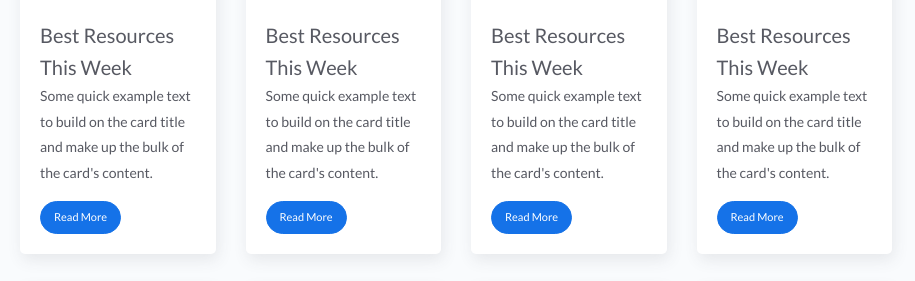
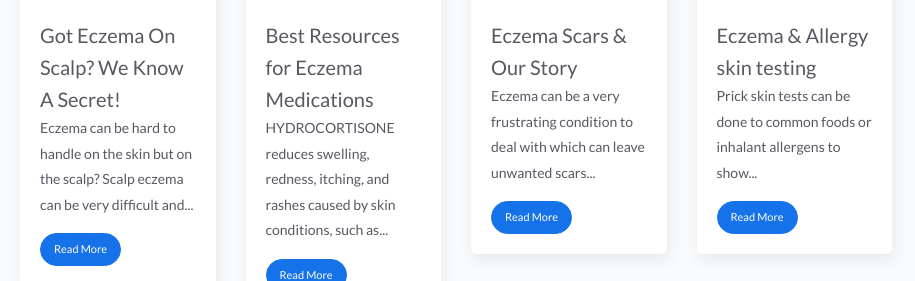
Before and after one commit to KamaljeetSahoo/EczeCare, a Django app: page / in a window 1280 px wide. Shown: the part 1697-1978 px from the top of the page, without its empty margins (309-1224 px from the left). Run offline with Django 4.2, Linux system fonts and the light colour scheme; some libraries are stand-ins or nearby versions.

Commit message:
Update landing_page.html

```diff
--- a/templates/pages/landing_page.html
+++ b/templates/pages/landing_page.html
@@ -157,6 +157,31 @@
 			<div class="row">
 				<div class="col-md-3">
 					<div class="card card-post card-round">
+						<img class="card-img-top" style="height: 150px;" src="https://www.oureczemastory.com/wp-content/uploads/2020/05/Untitled-design-2020-05-31T171816.426-400x250.png" alt="Card image cap">
+					    <div class="card-body">
+							<!--<div class="d-flex">
+								<div class="avatar">
+									<img src="/static/assets/img/profile2.jpg" alt="..." class="avatar-img rounded-circle">
+								</div>
+								<div class="info-post ml-2">
+									<p class="username">Joko Subianto</p>
+									<p class="date text-muted">20 Jan 18</p>
+								</div>
+							</div>
+							<div class="separator-solid"></div>
+							<p class="card-category text-info mb-1"><a href="#">Design</a></p> -->
+							<h3 class="card-title">
+								<a href="#">
+									Got Eczema On Scalp? We Know A Secret!
+								</a>
+							</h3>
+							<p class="card-text">Eczema can be hard to handle on the skin but on the scalp? Scalp eczema can be very difficult and...</p>
+							<a href="#" class="btn btn-primary btn-rounded btn-sm">Read More</a>
+						</div>
+					</div>
+				</div>
+				<div class="col-md-3">
+					<div class="card card-post card-round">
 						<img class="card-img-top" style="height: 150px;" src="https://www.jrgpartners.com/wp-content/uploads/2015/11/medical-equipment-sales.jpg" alt="Card image cap">
 						<div class="card-body">
 							<!--<div class="d-flex">
@@ -172,17 +197,17 @@
 							<p class="card-category text-info mb-1"><a href="#">Design</a></p> -->
 							<h3 class="card-title">
 								<a href="#">
-									Best Resources This Week
+									Best Resources for Eczema Medications
 								</a>
 							</h3>
-							<p class="card-text">Some quick example text to build on the card title and make up the bulk of the card's content.</p>
+							<p class="card-text">HYDROCORTISONE reduces swelling, redness, itching, and rashes caused by skin conditions, such as...</p>
 							<a href="#" class="btn btn-primary btn-rounded btn-sm">Read More</a>
 						</div>
 					</div>
 				</div>
 				<div class="col-md-3">
 					<div class="card card-post card-round">
-						<img class="card-img-top" style="height: 150px;" src="https://th.bing.com/th/id/R.d889056640b5b1b55bb967c19e07bb01?rik=bCt9IhYvQTbh%2bQ&riu=http%3a%2f%2fwww.pharmafilepv.ie%2fwp-content%2fuploads%2f2016%2f02%2fshutterstock_114306559_rendered.jpg&ehk=yG2bqi1XdtOZ3fiuCq26S%2bVM2gNKYZeN8ngR0n1sgq4%3d&risl=&pid=ImgRaw&r=0" alt="Card image cap">
+						<img class="card-img-top" style="height: 150px;" src="https://www.oureczemastory.com/wp-content/uploads/2020/05/Untitled-design-2020-05-25T175606.204-400x250.png" alt="Card image cap">
 						<div class="card-body">
 							<!--<div class="d-flex">
 								<div class="avatar">
@@ -197,35 +222,10 @@
 							<p class="card-category text-info mb-1"><a href="#">Design</a></p> -->
 							<h3 class="card-title">
 								<a href="#">
-									Best Resources This Week
+									Eczema Scars & Our Story
 								</a>
 							</h3>
-							<p class="card-text">Some quick example text to build on the card title and make up the bulk of the card's content.</p>
-							<a href="#" class="btn btn-primary btn-rounded btn-sm">Read More</a>
-						</div>
-					</div>
-				</div>
-				<div class="col-md-3">
-					<div class="card card-post card-round">
-						<img class="card-img-top" style="height: 150px;" src="https://www.datavirtualizationblog.com/wp-content/uploads/2016/06/Advanced-Medical-Research-Powered-by-a-Logical-Data-Warehouse.jpg" alt="Card image cap">
-						<div class="card-body">
-							<!--<div class="d-flex">
-								<div class="avatar">
-									<img src="/static/assets/img/profile2.jpg" alt="..." class="avatar-img rounded-circle">
-								</div>
-								<div class="info-post ml-2">
-									<p class="username">Joko Subianto</p>
-									<p class="date text-muted">20 Jan 18</p>
-								</div>
-							</div>
-							<div class="separator-solid"></div>
-							<p class="card-category text-info mb-1"><a href="#">Design</a></p> -->
-							<h3 class="card-title">
-								<a href="#">
-									Best Resources This Week
-								</a>
-							</h3>
-							<p class="card-text">Some quick example text to build on the card title and make up the bulk of the card's content.</p>
+							<p class="card-text">Eczema can be a very frustrating condition to deal with which can leave unwanted scars...</p>
 							<a href="#" class="btn btn-primary btn-rounded btn-sm">Read More</a>
 						</div>
 					</div>
@@ -247,10 +247,10 @@
 							<p class="card-category text-info mb-1"><a href="#">Design</a></p> -->
 							<h3 class="card-title">
 								<a href="#">
-									Best Resources This Week
+									Eczema & Allergy skin testing
 								</a>
 							</h3>
-							<p class="card-text">Some quick example text to build on the card title and make up the bulk of the card's content.</p>
+							<p class="card-text">Prick skin tests can be done to common foods or inhalant allergens to show...</p>
 							<a href="#" class="btn btn-primary btn-rounded btn-sm">Read More</a>
 						</div>
 					</div>
@@ -259,7 +259,7 @@
 			<div class="row">
 				<div class="col-md-3">
 					<div class="card card-post card-round">
-						<img class="card-img-top" style="height: 150px;" src="https://www.medtecheurope.org/wp-content/themes/ak-medtecheurope-2018/assets/img/heading-2-02.jpg" alt="Card image cap">
+						<img class="card-img-top" style="height: 150px;" src="https://www.oureczemastory.com/wp-content/uploads/2018/11/Is-Tea-Bad-For-Eczema-400x250.jpg" alt="Card image cap">
 						<div class="card-body">
 							<!--<div class="d-flex">
 								<div class="avatar">
@@ -274,17 +274,17 @@
 							<p class="card-category text-info mb-1"><a href="#">Design</a></p> -->
 							<h3 class="card-title">
 								<a href="#">
-									Best Resources This Week
+									Is Tea Bad for Eczema? Is Coffee bad too?
 								</a>
 							</h3>
-							<p class="card-text">Some quick example text to build on the card title and make up the bulk of the card's content.</p>
+							<p class="card-text">Is tea bad for eczema? Many types of food and drink are triggers that cause your eczema to flare-up...</p>
 							<a href="#" class="btn btn-primary btn-rounded btn-sm">Read More</a>
 						</div>
 					</div>
 				</div>
 				<div class="col-md-3">
 					<div class="card card-post card-round">
-						<img class="card-img-top" style="height: 150px;" src="https://www.fdli.org/wp-content/uploads/2019/03/Medical-Conference-Image-e1551974097372.jpeg" alt="Card image cap">
+						<img class="card-img-top" style="height: 150px;" src="https://www.oureczemastory.com/wp-content/uploads/2018/02/truth-min-400x250.jpg" alt="Card image cap">
 						<div class="card-body">
 							<!--<div class="d-flex">
 								<div class="avatar">
@@ -299,17 +299,17 @@
 							<p class="card-category text-info mb-1"><a href="#">Design</a></p> -->
 							<h3 class="card-title">
 								<a href="#">
-									Best Resources This Week
+									The Truth About Eczema – It’s Not Pretty!
 								</a>
 							</h3>
-							<p class="card-text">Some quick example text to build on the card title and make up the bulk of the card's content.</p>
+							<p class="card-text">You’re probably reading this because you have eczema and want a cure? Or you have children...</p>
 							<a href="#" class="btn btn-primary btn-rounded btn-sm">Read More</a>
 						</div>
 					</div>
 				</div>
 				<div class="col-md-3">
 					<div class="card card-post card-round">
-						<img class="card-img-top" style="height: 150px;" src="https://health.adelaide.edu.au/medicine/sites/default/files/styles/ua_image/public/media/images/2020-02/pharmacology.jpg?itok=kGQ6h_3B" alt="Card image cap">
+						<img class="card-img-top" style="height: 150px;" src="https://www.oureczemastory.com/wp-content/uploads/2018/01/dup-1-400x250.jpg" alt="Card image cap">
 						<div class="card-body">
 							<!--<div class="d-flex">
 								<div class="avatar">
@@ -324,17 +324,17 @@
 							<p class="card-category text-info mb-1"><a href="#">Design</a></p> -->
 							<h3 class="card-title">
 								<a href="#">
-									Best Resources This Week
+									DUPIXENT: Miracle cure for eczema or hype?
 								</a>
 							</h3>
-							<p class="card-text">Some quick example text to build on the card title and make up the bulk of the card's content.</p>
+							<p class="card-text">DUPIXENT is an injectable prescription medicine used to treat adult patients with...</p>
 							<a href="#" class="btn btn-primary btn-rounded btn-sm">Read More</a>
 						</div>
 					</div>
 				</div>
 				<div class="col-md-3">
 					<div class="card card-post card-round">
-						<img class="card-img-top" style="height: 150px;" src="https://assets.campbell.edu/wp-content/uploads/sites/3/2017/10/Photo-May-26-10-38-01.jpg" alt="Card image cap">
+						<img class="card-img-top" style="height: 150px;" src="https://www.oureczemastory.com/wp-content/uploads/2018/01/old1-min-400x250.jpg" alt="Card image cap">
 						<div class="card-body">
 							<!--<div class="d-flex">
 								<div class="avatar">
@@ -349,10 +349,10 @@
 							<p class="card-category text-info mb-1"><a href="#">Design</a></p> -->
 							<h3 class="card-title">
 								<a href="#">
-									Best Resources This Week
+									Eczema – Stop Feeling Sorry For Yourself!
 								</a>
 							</h3>
-							<p class="card-text">Some quick example text to build on the card title and make up the bulk of the card's content.</p>
+							<p class="card-text">Just the other day I was feeling a bit sorry for myself. We all have days like this when you’re suffering from...</p>
 							<a href="#" class="btn btn-primary btn-rounded btn-sm">Read More</a>
 						</div>
 					</div>
```
